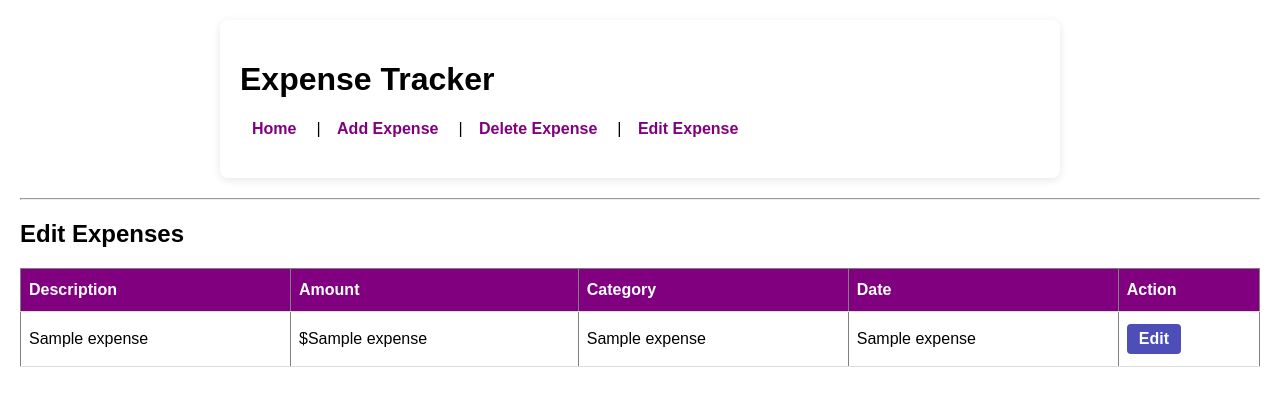
After one commit to Sergio3O6/expense-tracker, a Flask app: template templates/edit_page.html in a window 1280 px wide. The commit adds this page. Shown: the top 406 px of the page. Run offline with Flask 3, Linux system fonts and the light colour scheme; the template is opened without the code that fills it: most values are stand-ins (such as "Sample title", 1, 10 or a date in 2020).

Commit message:
Added and fixed the edit page and the single edit.

```diff
--- a/app.py
+++ b/app.py
@@ -72,7 +72,7 @@ def edit_page():
     c.execute('SELECT * FROM expenses')
     expenses = c.fetchall()
     conn.close()
-    return render_template('edit_expense.html', expenses=expenses)\
+    return render_template('edit_page.html', expenses=expenses)\
 
 #Edit a single expense
 @app.route('/edit/<int:expense_id>', methods=["GET", "POST"])
@@ -98,7 +98,7 @@ def edit_expense(expense_id):
     c.execute("SELECT * FROM expenses WHERE id=?", (expense_id,))
     expense = c.fetchone()
     conn.close()
-    return render_template("edit_single.html", expense=expense)
+    return render_template("edit_expense.html", expense=expense)
 
 if __name__ == '__main__':
     init_db()
--- /dev/null
+++ b/templates/edit_page.html
@@ -0,0 +1,24 @@
+{% extends "base.html" %}
+{% block content %}
+<h2>Edit Expenses</h2>
+<table border="1" cellpadding="5">
+    <tr>
+        <th>Description</th>
+        <th>Amount</th>
+        <th>Category</th>
+        <th>Date</th>
+        <th>Action</th>
+    </tr>
+    {% for expense in expenses %}
+    <tr>
+        <td>{{ expense[1] }}</td>
+        <td>${{ expense[2] }}</td>
+        <td>{{ expense[3] }}</td>
+        <td>{{ expense[4] }}</td>
+        <td>
+            <a href="{{ url_for('edit_expense', expense_id=expense[0]) }}" class="edit-btn">Edit</a>
+        </td>
+    </tr>
+    {% endfor %}
+</table>
+{% endblock %}
--- a/templates/edit_single.html
+++ b/templates/edit_single.html
@@ -15,5 +15,6 @@
     <input type="date" name="date" value="{{ expense[4] }}" required><br><br>
 
     <button type="submit">Save Changes</button>
+    <a href="{{ url_for('edit_page') }}" class="cancel-btn">Cancel</a>
 </form>
 {% endblock %}
```
Also changed, not shown: templates/edit_expense.html (deleted, +0 -27 lines).
